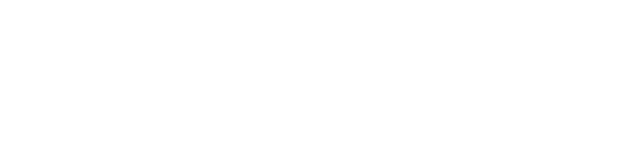
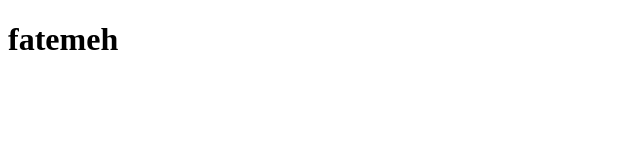
Before and after one commit to fatalamohammadi1380/fatemeh.mohammadi1, a plain HTML site: page index.html in a window 1280 px wide. Shown: the whole page, without its empty margins (0-640 px from the left). Drawn offline with Linux system fonts and the light colour scheme.

Commit message:
add fatemeh

```diff
--- a/index.html
+++ b/index.html
@@ -6,6 +6,6 @@
     <title>Document</title>
 </head>
 <body>
-
+    <h1> fatemeh </h1>
 </body>
 </html>
```
